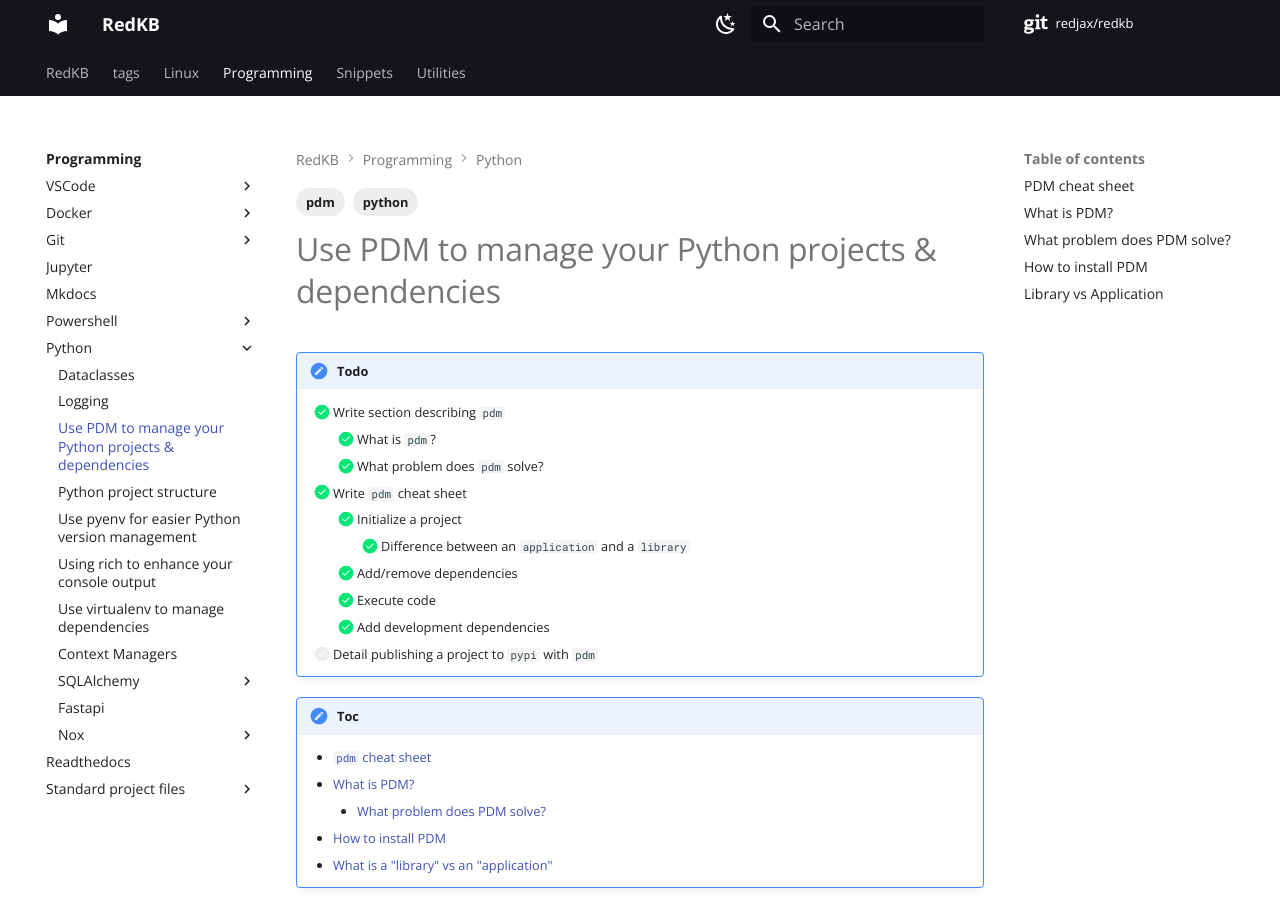
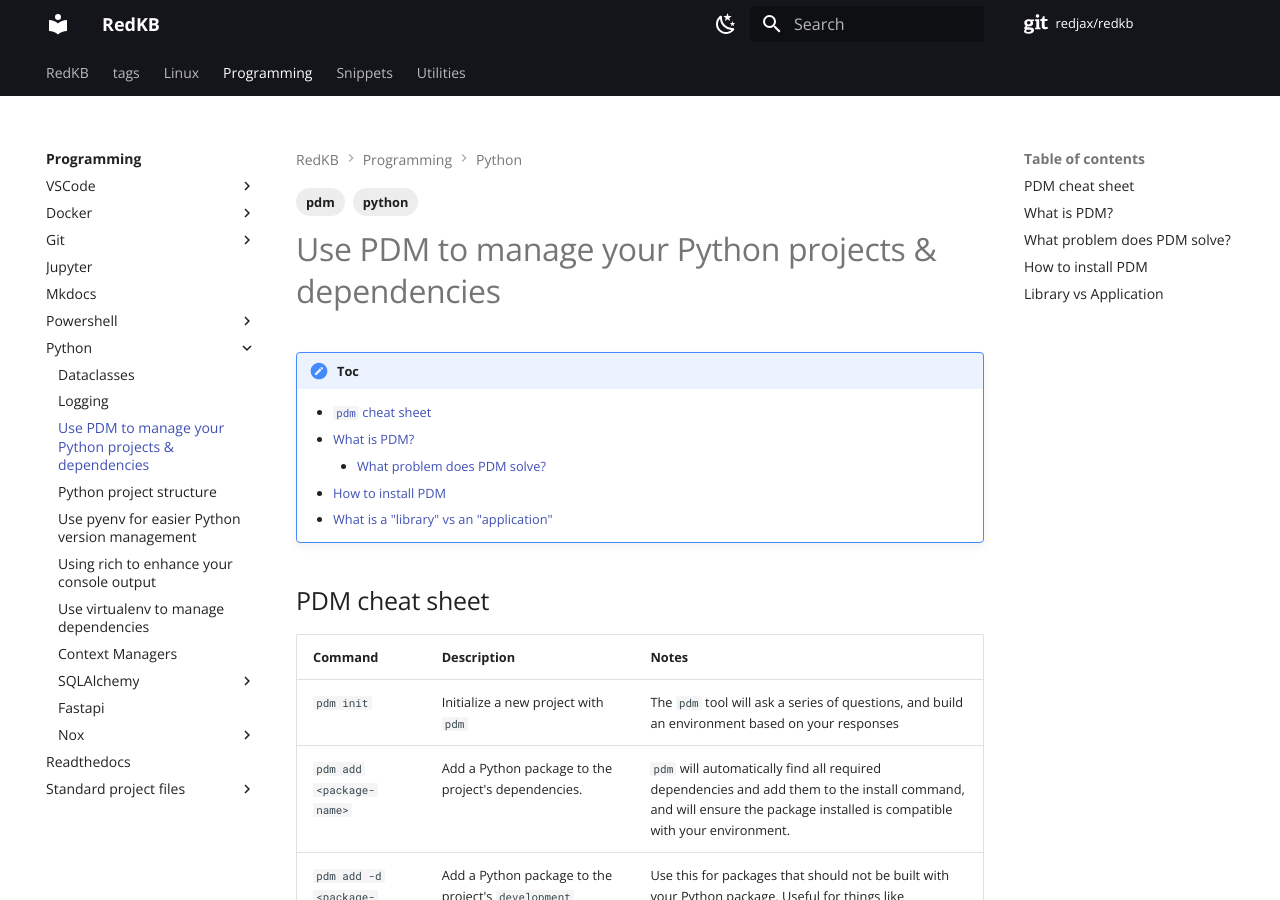
Before and after one commit to redjax/redkb, an MkDocs documentation site: the page built from docs/programming/python/pdm.md, in a window 1280 px wide and 900 px high. Built offline with MkDocs 1.6.1 and Material for MkDocs 9.7.7, drawn with Linux system fonts in a browser that asks for light colours; comment, search, counter and statistics services are not loaded.

Commit message:
Remove PDM TODO placeholder

```diff
--- a/docs/programming/python/pdm.md
+++ b/docs/programming/python/pdm.md
@@ -5,19 +5,6 @@
 ---
 
 # Use PDM to manage your Python projects & dependencies
-
-!!! TODO
-
-    - [x] Write section describing `pdm`
-        - [x] What is `pdm`?
-        - [x] What problem does `pdm` solve?
-    - [x] Write `pdm` cheat sheet
-        - [x] Initialize a project
-            - [x] Difference between an `application` and a `library`
-        - [x] Add/remove dependencies
-        - [x] Execute code
-        - [x] Add development dependencies
-    - [ ] Detail publishing a project to `pypi` with `pdm`
 
 !!! TOC
 
```
